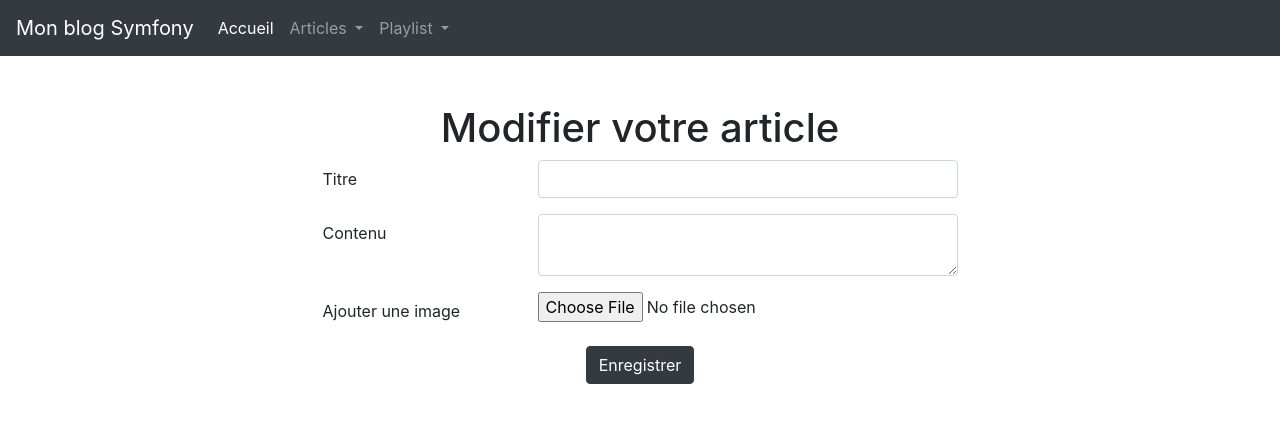
After one commit to Shogu23/symfony-blog, a Symfony app: template templates/articles/update.html.twig in a window 1280 px wide. The commit adds this page. Shown: the top 423 px of the page. Run offline with Twig, Linux system fonts and the light colour scheme; the template is opened without the code that fills it, so the values that code supplies are empty; some libraries are stand-ins or nearby versions.

Commit message:
ajout update article

```diff
--- a/templates/articles/list.html.twig
+++ b/templates/articles/list.html.twig
@@ -20,7 +20,8 @@
                                 Pour construire mon lien j'ajoute le paramètre 'id_article' que j'ai défini dans la route
                                 article.id est ici l'id de l'article au même titre que article.content est le contenu
                             #}
-                            <a href="{{ path('article_view', {id_article: article.id}) }}">Voir le detail</a>
+                            <a href="{{ path('article_view', {id_article: article.id}) }}">Voir le detail</a> -
+							<a href="{{ path('article_update', {id_article: article.id}) }}">Modifier l'article</a>
 			        	</div>
 			        {% endfor %}
             </div>
--- /dev/null
+++ b/templates/articles/update.html.twig
@@ -0,0 +1,54 @@
+{% extends 'base.html.twig' %}
+
+{% block title %}Modifier votre article!{% endblock %}
+
+{% block body %}
+
+	<div class="container">
+		<div class="row justify-content-center">
+			<div class="col-7">
+				<h1 class="text-center">Modifier votre article</h1>
+
+				{% for level, messages in app.flashes %}
+					{% for message in messages %}
+						<div class="alert alert-{{ level }}">
+							{{ message|raw }}
+						</div>
+					{% endfor %}
+				{% endfor %}
+
+				<form method="post" enctype="multipart/form-data">
+					<div class="form-row mb-3">
+						<label for="title" class="col-form-label col-4">Titre</label>
+						<div class="col-8">
+							<input type="text" name="title" id="title" class="form-control" value="{{ update.title }}">
+						</div>
+					</div>
+					<div class="form-row mb-3">
+						<label for="content" class="col-form-label col-4">Contenu</label>
+						<div class="col-8">
+							<textarea name="content" id="content" class="form-control">{{ update.content }}</textarea>
+						</div>
+					</div>
+					<div class="form-row mb-3">
+						<label for="add" class="col-form-label col-4">Ajouter une image</label>
+						<div class="col-8">
+							<input type="file" class="form-control-file" name="image" id="image">
+                            {% if update.picture is not empty %}
+                             {# La fonction asset() en twig va automatiquement vous emmener au répertoire "public" #}
+                            <img src="{{ asset(update.picture) }}" alt="image article" class="img-fluid mt-3">
+                            {% endif %}
+						</div>
+					</div>
+
+					<div class="text-center">
+						<button type="submit" class="btn btn-dark">Enregistrer</button>
+					</div>
+
+				</form>
+			</div>
+		</div>
+	</div>
+
+
+{% endblock %}
--- a/templates/articles/view.html.twig
+++ b/templates/articles/view.html.twig
@@ -12,7 +12,7 @@
 			    <h3>{{ article.title }}</h5>
 			    <p>{{ article.content|nl2br }}</p>
 
-                <p class="small text-right text-muted">Publié le {{ article.createdAt|date('d-m-Y H:i') }}</p>
+                <p class="small text-right text-muted">Publié le {{ article.createdAt|date('d-m-Y H:i') }} - <a href="{{ path('article_update', {id_article: article.id}) }}">Modifier l'article</a></p>
 
                 {% if article.picture is not empty %}
                 {# La fonction asset() en twig va automatiquement vous emmener au répertoire "public" #}
```
Also changed, not shown: src/Controller/ArticlesController.php (+112 -4 lines).
